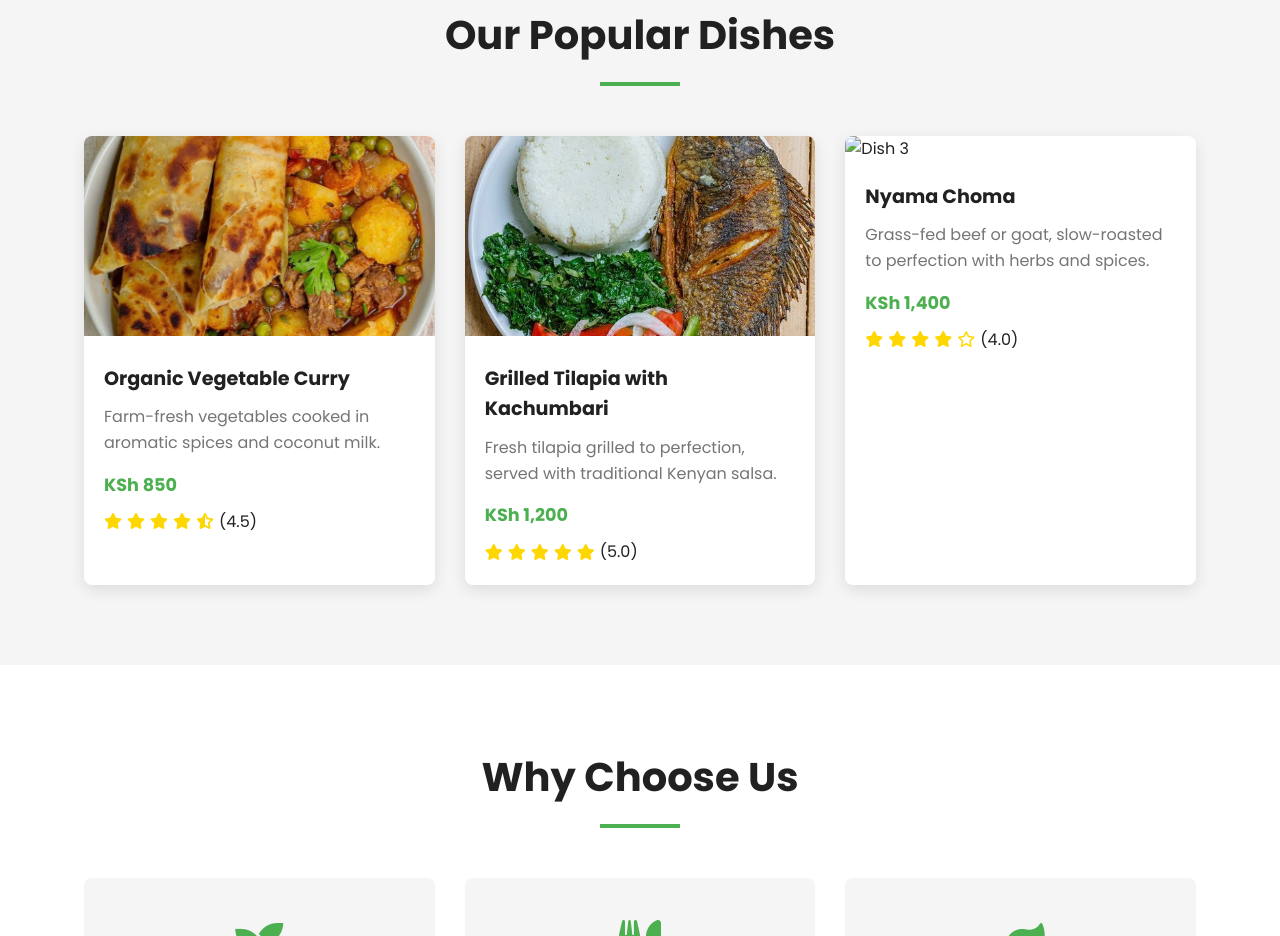
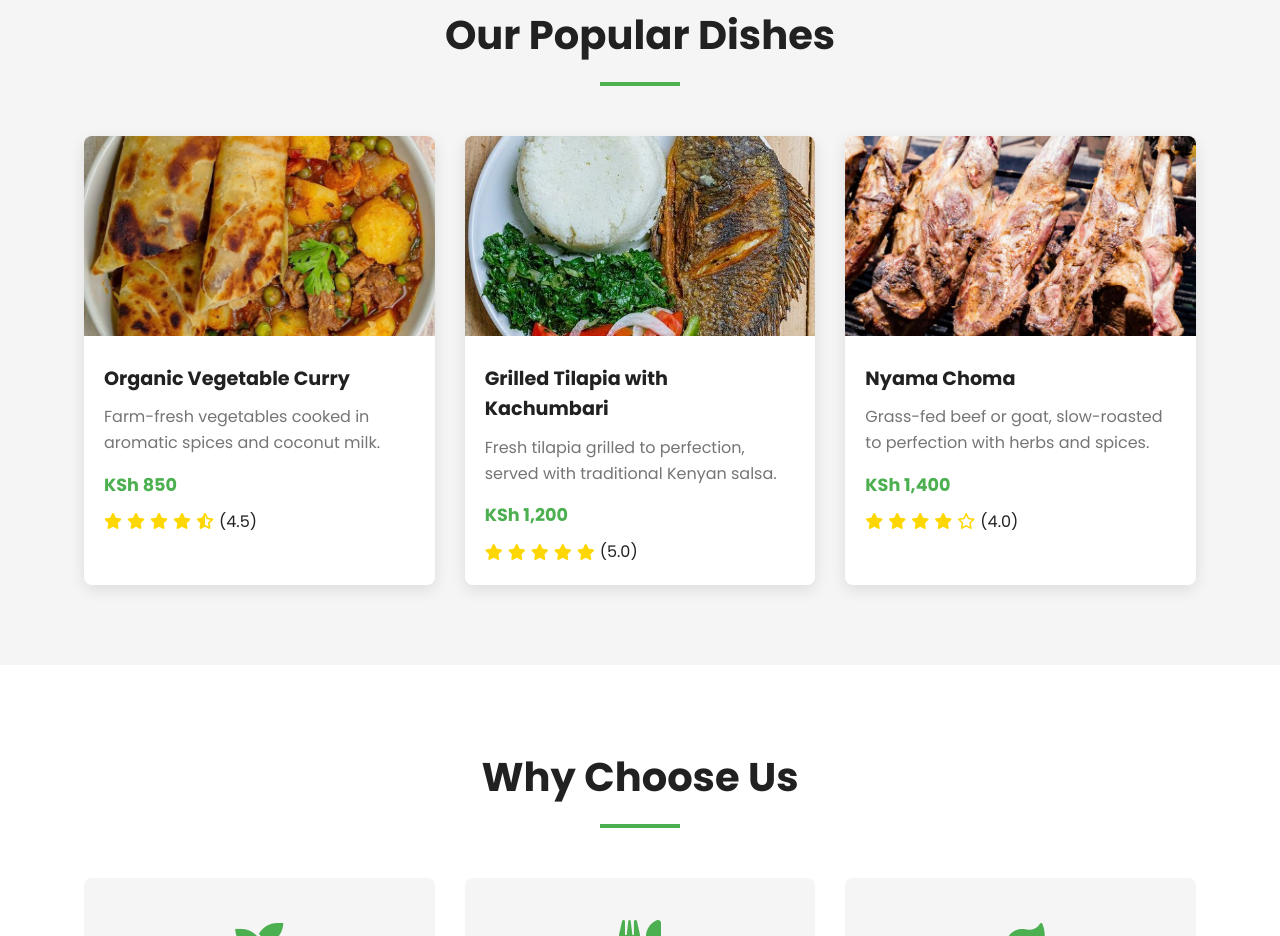
Before and after one commit to TallamGilbert/Belion-Foods---Organic-Restaurant-Website, a plain HTML site: page index.html in a window 1280 px wide. Shown: the part 877-1813 px from the top of the page. Drawn offline with Linux system fonts and the light colour scheme.

Commit message:
ERROR ON POPULAR DISHES-NYAMA CHOMA

```diff
--- a/index.html
+++ b/index.html
@@ -112,7 +112,7 @@
                 </div>
 
                 <div class="dish-card fade-in">
-                    <img src="/assets/images/Nyama Choma.jpeg" alt="Dish 3" class="dish-img">
+                    <img src="/assets/images/Nyama-Choma.jpeg" alt="Dish 3" class="dish-img">
                     <div class="dish-info">
                         <h3 class="dish-title">Nyama Choma</h3>
                         <p class="dish-description">Grass-fed beef or goat, slow-roasted to perfection with herbs and spices.</p>
```
